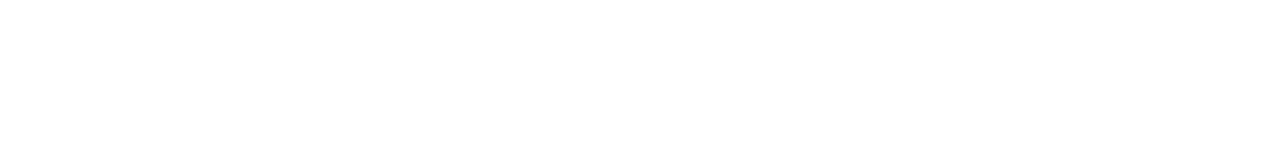
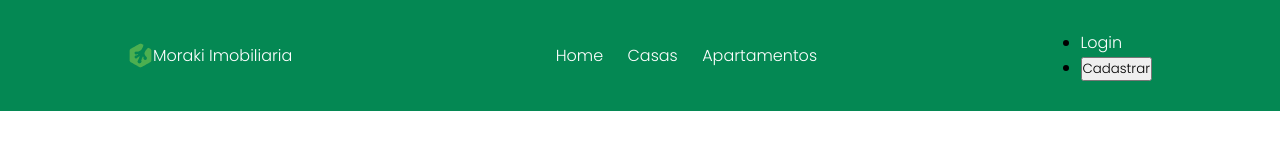
Before and after one commit to guilhermesealves/Imobiliaria, a plain HTML site: page index.html in a window 1280 px wide. Drawn offline with Linux system fonts and the light colour scheme.

Commit message:
Atualização Do Header

```diff
--- a/index.html
+++ b/index.html
@@ -8,6 +8,24 @@
     <title>Document</title>
 </head>
 <body>
+    <header>
+       <a class="logo" href=""><img src="tree-house1.png" alt="">Moraki Imobiliaria </a>
+
+
+        <nav>
+            <ul class="menu">
+                <li><a href="#">Home</a></li>
+                <li><a href="#">Casas</a></li>
+                <li><a href="#">Apartamentos</a></li>
+            </ul>
+        </nav>
+
+        <ul>
+            <li><a class="login"href="#">Login</a></li>
+            <li><button>Cadastrar</button></li>
+        </ul>
+
+    </header>
 
 </body>
 </html>
--- a/style.css
+++ b/style.css
@@ -1,4 +1,32 @@
+@import url('https://fonts.googleapis.com/css2?family=Poppins:wght@300&display=swap');
+
 *{
     margin: 0;
+    padding: 0;
     box-sizing: border-box;
+    font-family: 'Poppins', sans-serif;
+
 }
+header{
+    background-color: #048853;
+    display: flex;
+    justify-content: space-between;
+    align-items: center;
+    padding: 30px 10%;
+}
+.menu li{
+    display: inline-block;
+    margin: 10px;
+}
+a{
+    text-decoration: none;
+    color: white;
+}
+.logo{
+    display: flex;
+    justify-content: center;
+    align-items: center;
+}
+.login{
+
+}
```
Also changed, not shown: moraki.png (added), tree-house1.png (added).
